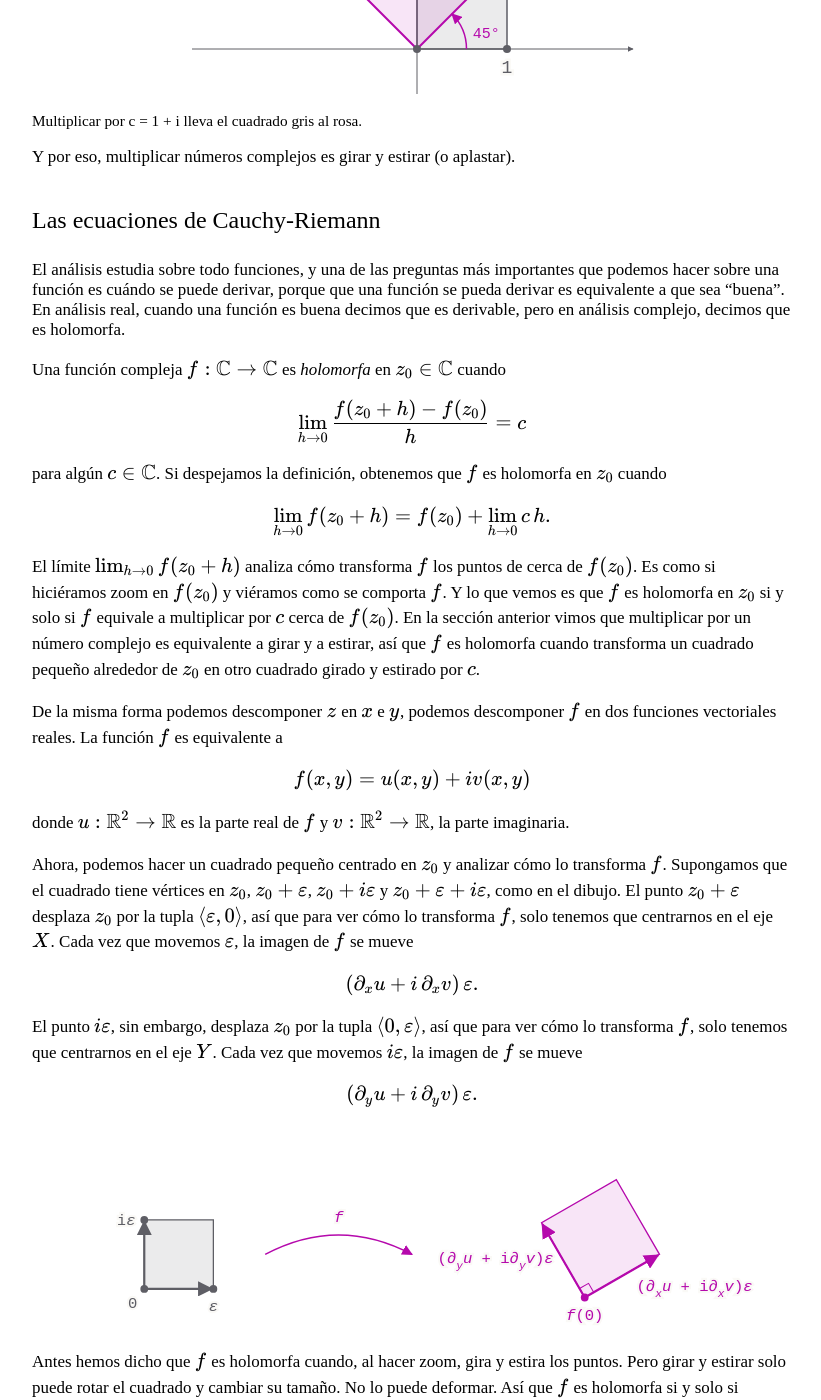
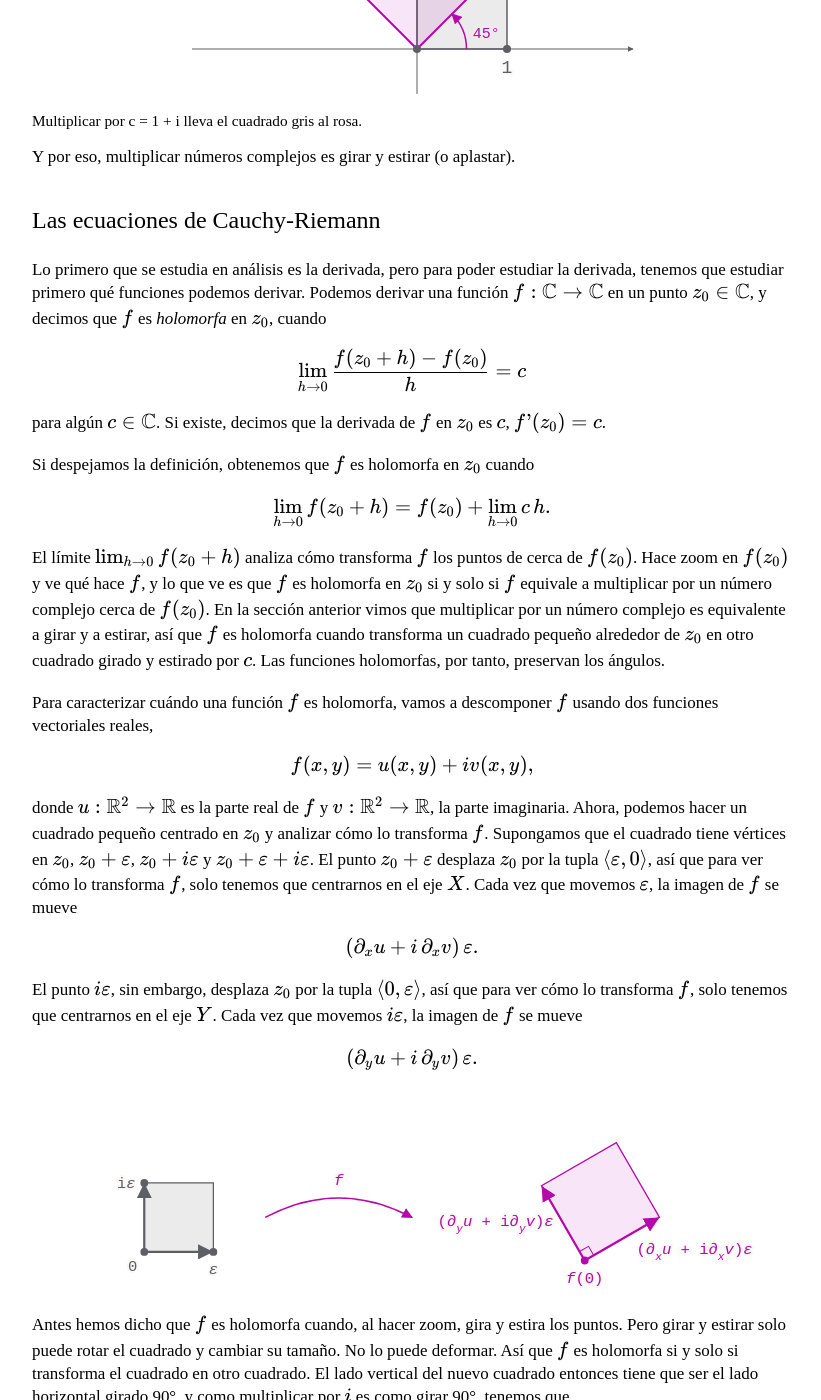
Before and after one commit to tempate/blog, a Jekyll site: the page built from _posts/2026-11-16-analisis-complejo-visual.md, in a window 1280 px wide and 1400 px high, scrolled down 2357 px. Shown: the whole window, without its empty margins (0-821 px from the left). Built offline with Jekyll 4.4.1, drawn with Linux system fonts in a browser that asks for light colours; some web fonts are replaced; some of the changed text lies outside the part shown.

Commit message:
fix: Las ecuaciones de Cauchy-Riemann
Co-Authored-By: Claude Opus 5.5 <noreply@anthropic.com>

```diff
--- a/_posts/2026-11-16-analisis-complejo-visual.md
+++ b/_posts/2026-11-16-analisis-complejo-visual.md
@@ -63,32 +63,29 @@ Y por eso, multiplicar números complejos es girar y estirar (o aplastar).
 
 ## Las ecuaciones de Cauchy-Riemann
 
-El análisis estudia sobre todo funciones, y una de las preguntas más importantes que podemos hacer sobre una función es cuándo se puede derivar, porque que una función se pueda derivar es equivalente a que sea "buena". En análisis real, cuando una función es buena decimos que es derivable, pero en análisis complejo, decimos que es holomorfa.
-
-Una función compleja $f: \mathbb{C} \to \mathbb{C}$ es _holomorfa_ en $z_0 \in \mathbb{C}$ cuando
+Lo primero que se estudia en análisis es la derivada, pero para poder estudiar la derivada, tenemos que estudiar primero qué funciones podemos derivar. Podemos derivar una función $f: \mathbb{C} \to \mathbb{C}$ en un punto $z_0 \in \mathbb{C}$, y decimos que $f$ es _holomorfa_ en $z_0$, cuando
 
 $$
 \lim_{h \to 0} \frac{f(z_0 + h) - f(z_0)}{h} = c
 $$
 
-para algún $c \in \mathbb{C}$. Si despejamos la definición, obtenemos que $f$ es holomorfa en $z_0$ cuando
+para algún $c \in \mathbb{C}$. Si existe, decimos que la derivada de $f$ en $z_0$ es $c$, $f'(z_0) = c$.
+
+Si despejamos la definición, obtenemos que $f$ es holomorfa en $z_0$ cuando
 
 $$
 \lim_{h \to 0} f(z_0 + h) = f(z_0) + \lim_{h \to 0} c \, h.
 $$
 
-El límite $\lim_{h \to 0} f(z_0 + h)$ analiza cómo transforma $f$ los puntos de cerca de $f(z_0)$. Es como si hiciéramos zoom en $f(z_0)$ y viéramos como se comporta $f$. Y lo que vemos es que $f$ es holomorfa en $z_0$ si y solo si $f$ equivale a multiplicar por $c$ cerca de $f(z_0)$. En la sección anterior vimos que multiplicar por un número complejo es equivalente a girar y a estirar, así que $f$ es holomorfa cuando transforma un cuadrado pequeño alrededor de $z_0$ en otro cuadrado girado y estirado por $c$.
+El límite $\lim_{h \to 0} f(z_0 + h)$ analiza cómo transforma $f$ los puntos de cerca de $f(z_0)$. Hace zoom en $f(z_0)$ y ve qué hace $f$, y lo que ve es que $f$ es holomorfa en $z_0$ si y solo si $f$ equivale a multiplicar por un número complejo cerca de $f(z_0)$. En la sección anterior vimos que multiplicar por un número complejo es equivalente a girar y a estirar, así que $f$ es holomorfa cuando transforma un cuadrado pequeño alrededor de $z_0$ en otro cuadrado girado y estirado por $c$. Las funciones holomorfas, por tanto, preservan los ángulos.
 
-De la misma forma podemos descomponer $z$ en $x$ e $y$, podemos descomponer $f$ en dos funciones vectoriales reales. La función $f$ es equivalente a
+Para caracterizar cuándo una función $f$ es holomorfa, vamos a descomponer $f$ usando dos funciones vectoriales reales,
 
 $$
-f(x,y) = u(x,y) + i v(x,y)
+f(x,y) = u(x,y) + i v(x,y),
 $$
 
-donde $u : \mathbb{R}^2 \to \mathbb{R}$ es la parte real de $f$ y $v : \mathbb{R}^2 \to \mathbb{R}$, la parte imaginaria.
-
-
-Ahora, podemos hacer un cuadrado pequeño centrado en $z_0$ y analizar cómo lo transforma $f$. Supongamos que el cuadrado tiene vértices en $z_0$, $z_0 + \varepsilon$, $z_0 + i \varepsilon$ y $z_0 + \varepsilon + i \varepsilon$, como en el dibujo. El punto $z_0 + \varepsilon$ desplaza $z_0$ por la tupla $\langle \varepsilon, 0 \rangle$, así que para ver cómo lo transforma $f$, solo tenemos que centrarnos en el eje $X$. Cada vez que movemos $\varepsilon$, la imagen de $f$ se mueve
+donde $u : \mathbb{R}^2 \to \mathbb{R}$ es la parte real de $f$ y $v : \mathbb{R}^2 \to \mathbb{R}$, la parte imaginaria. Ahora, podemos hacer un cuadrado pequeño centrado en $z_0$ y analizar cómo lo transforma $f$. Supongamos que el cuadrado tiene vértices en $z_0$, $z_0 + \varepsilon$, $z_0 + i \varepsilon$ y $z_0 + \varepsilon + i \varepsilon$. El punto $z_0 + \varepsilon$ desplaza $z_0$ por la tupla $\langle \varepsilon, 0 \rangle$, así que para ver cómo lo transforma $f$, solo tenemos que centrarnos en el eje $X$. Cada vez que movemos $\varepsilon$, la imagen de $f$ se mueve
 
 $$
 (\partial_x u + i\, \partial_x v)\, \varepsilon.
@@ -116,4 +113,4 @@ $$
 \partial_x u = \partial_y v \quad \text{y} \quad \partial_y u = -\partial_x v,
 $$
 
-que, aunque parezcan misteriosas, solo dicen que para que una función sea holomorfa, tiene que transformar los cuadrados pequeños en cuadrados.
+que, aunque parezcan misteriosas, solo dicen que una función es holomorfa cuando transforma los cuadrados en cuadrados.
```
